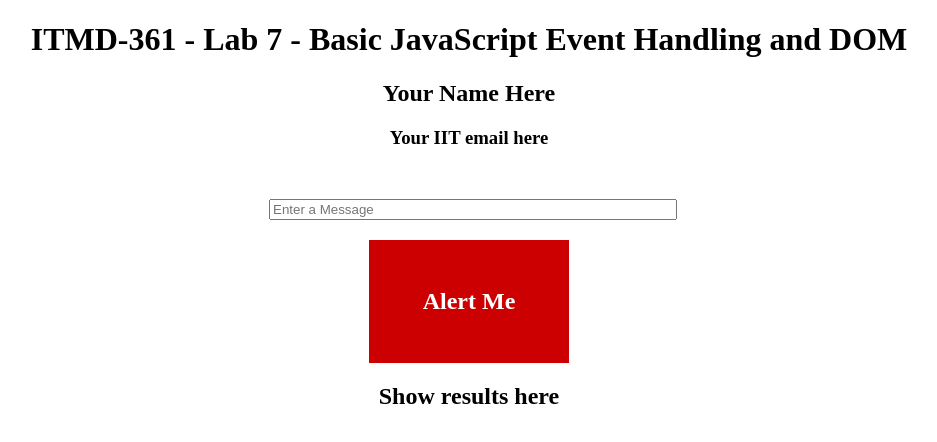
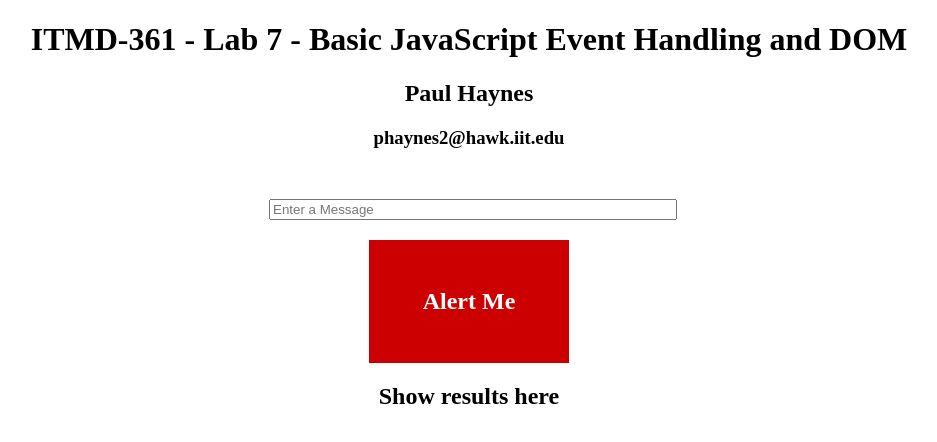
Before and after one commit to phaynes2/lab7, a plain HTML site: page lab7.html in a window 1280 px wide. Shown: the whole page, without its empty margins (171-1108 px from the left). Drawn offline with Linux system fonts and the light colour scheme.

Commit message:
Update lab7.html

```diff
--- a/lab7.html
+++ b/lab7.html
@@ -8,8 +8,8 @@
 </head>
 <body>
 	<h1 class="center">ITMD-361 - Lab 7 - Basic JavaScript Event Handling and DOM</h1>
-	<h2 class="center">Your Name Here</h2>
-	<h3 class="center">Your IIT email here</h3>
+	<h2 class="center">Paul Haynes</h2>
+	<h3 class="center">phaynes2@hawk.iit.edu</h3>
 	<div id="container">
 		<input id="entryinput" type="text" name="textentry" placeholder="Enter a Message">
 		<div id="entrybutton">Alert Me</div>
```
